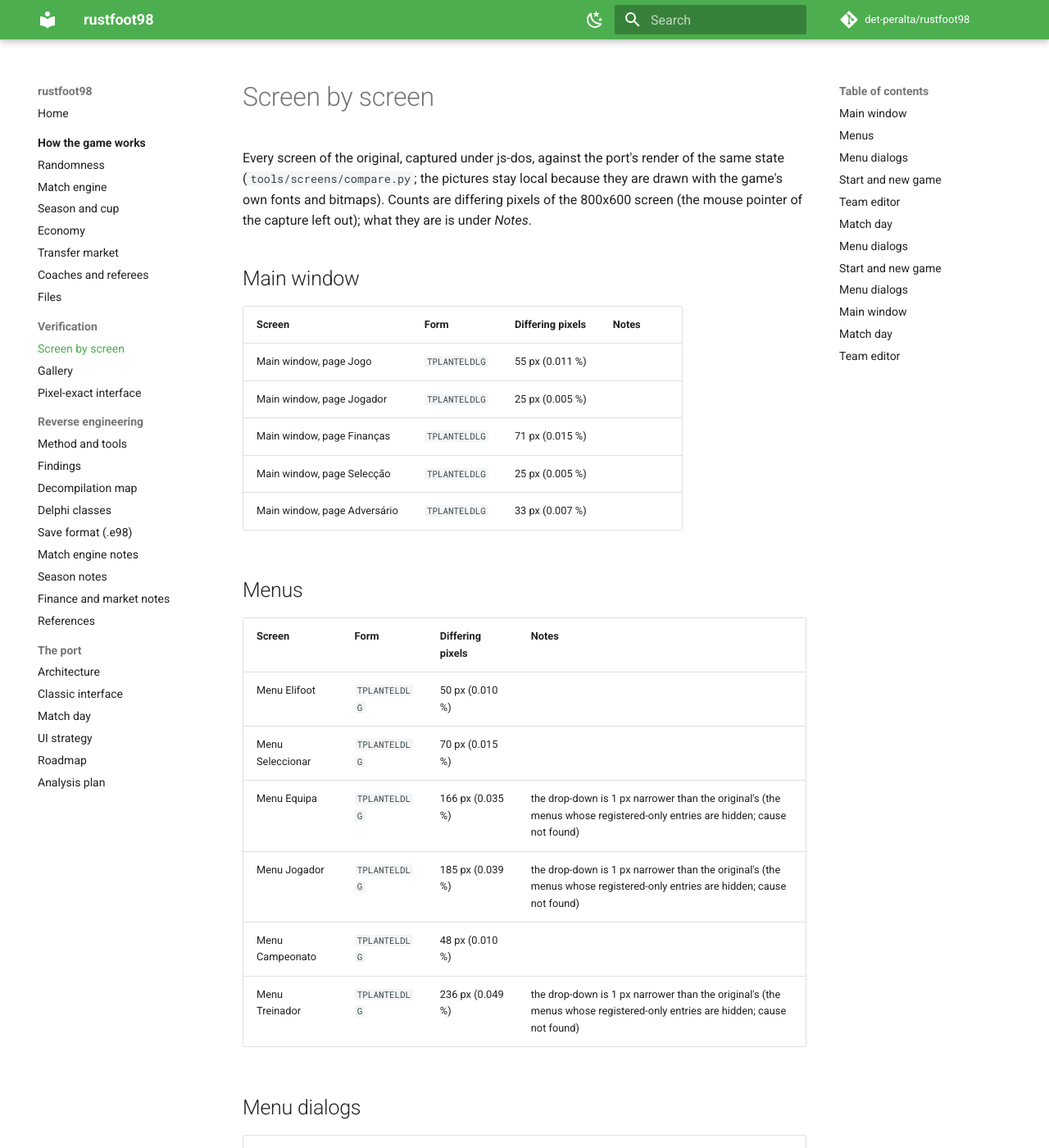
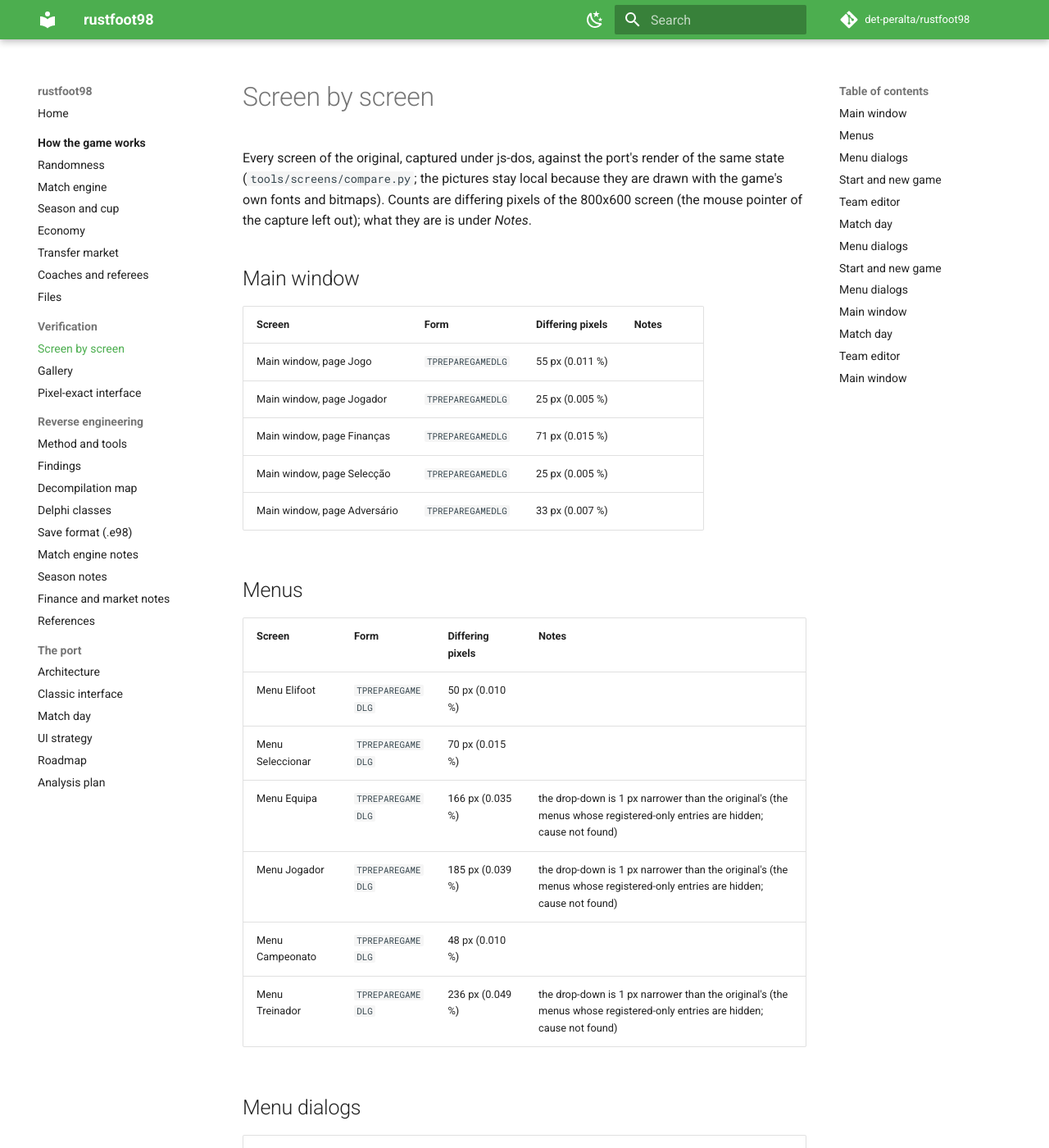
Before and after one commit to det-peralta/rustfoot98, an MkDocs documentation site: the page built from docs/verification/screens.md, in a window 1280 px wide and 1400 px high. Shown: the whole window at 82% size. Built offline with MkDocs 1.6.1 and Material for MkDocs 9.7.7, drawn with Linux system fonts in a browser that asks for light colours; comment, search, counter and statistics services are not loaded; some of the changed text lies outside the part shown.

Commit message:
Salary request: a refused offer's message has no auction sentence (1030:330e mode 2); the contract field edits at its caret
- TAskMoreSalaryDlg mode 2 is "Nem pensar! Exijo X!", two blank lines, "Aceita o aumento?" (the sentence about the
  auction belongs to the player's own demand, modes 0/1); checked on a capture of the original.
- The contract's salary field has a caret (it opens at the start, as the original's): digits insert, Backspace and
  Delete remove, the arrows move it; classic_shot key:Delete.
- An edit's or spin edit's caret is not drawn while its window is under a dialog.
- Catalogue: the low offer and the refusal; the main window's form is TPREPAREGAMEDLG.

Co-Authored-By: Claude Opus 5.5 <noreply@anthropic.com>

```diff
--- a/docs/verification/screens.md
+++ b/docs/verification/screens.md
@@ -7,22 +7,22 @@ Every screen of the original, captured under js-dos, against the port's render o
 
 | Screen | Form | Differing pixels | Notes |
 |---|---|---|---|
-| Main window, page Jogo | `TPLANTELDLG` | 55 px (0.011 %) |  |
-| Main window, page Jogador | `TPLANTELDLG` | 25 px (0.005 %) |  |
-| Main window, page Finanças | `TPLANTELDLG` | 71 px (0.015 %) |  |
-| Main window, page Selecção | `TPLANTELDLG` | 25 px (0.005 %) |  |
-| Main window, page Adversário | `TPLANTELDLG` | 33 px (0.007 %) |  |
+| Main window, page Jogo | `TPREPAREGAMEDLG` | 55 px (0.011 %) |  |
+| Main window, page Jogador | `TPREPAREGAMEDLG` | 25 px (0.005 %) |  |
+| Main window, page Finanças | `TPREPAREGAMEDLG` | 71 px (0.015 %) |  |
+| Main window, page Selecção | `TPREPAREGAMEDLG` | 25 px (0.005 %) |  |
+| Main window, page Adversário | `TPREPAREGAMEDLG` | 33 px (0.007 %) |  |
 
 ## Menus
 
 | Screen | Form | Differing pixels | Notes |
 |---|---|---|---|
-| Menu Elifoot | `TPLANTELDLG` | 50 px (0.010 %) |  |
-| Menu Seleccionar | `TPLANTELDLG` | 70 px (0.015 %) |  |
-| Menu Equipa | `TPLANTELDLG` | 166 px (0.035 %) | the drop-down is 1 px narrower than the original's (the menus whose registered-only entries are hidden; cause not found) |
-| Menu Jogador | `TPLANTELDLG` | 185 px (0.039 %) | the drop-down is 1 px narrower than the original's (the menus whose registered-only entries are hidden; cause not found) |
-| Menu Campeonato | `TPLANTELDLG` | 48 px (0.010 %) |  |
-| Menu Treinador | `TPLANTELDLG` | 236 px (0.049 %) | the drop-down is 1 px narrower than the original's (the menus whose registered-only entries are hidden; cause not found) |
+| Menu Elifoot | `TPREPAREGAMEDLG` | 50 px (0.010 %) |  |
+| Menu Seleccionar | `TPREPAREGAMEDLG` | 70 px (0.015 %) |  |
+| Menu Equipa | `TPREPAREGAMEDLG` | 166 px (0.035 %) | the drop-down is 1 px narrower than the original's (the menus whose registered-only entries are hidden; cause not found) |
+| Menu Jogador | `TPREPAREGAMEDLG` | 185 px (0.039 %) | the drop-down is 1 px narrower than the original's (the menus whose registered-only entries are hidden; cause not found) |
+| Menu Campeonato | `TPREPAREGAMEDLG` | 48 px (0.010 %) |  |
+| Menu Treinador | `TPREPAREGAMEDLG` | 236 px (0.049 %) | the drop-down is 1 px narrower than the original's (the menus whose registered-only entries are hidden; cause not found) |
 
 ## Menu dialogs
 
@@ -113,10 +113,10 @@ Every screen of the original, captured under js-dos, against the port's render o
 
 | Screen | Form | Differing pixels | Notes |
 |---|---|---|---|
-| A player selected, page Jogo | `TPLANTELDLG` | 64 px (0.013 %) |  |
-| A player selected, page Jogador | `TPLANTELDLG` | 64 px (0.013 %) |  |
-| Renovar contrato (the player's page) | `TPLANTELDLG` | 342 px (0.071 %) |  |
-| Jogador › Vender | `TPLANTELDLG` | 42 px (0.009 %) |  |
+| A player selected, page Jogo | `TPREPAREGAMEDLG` | 64 px (0.013 %) |  |
+| A player selected, page Jogador | `TPREPAREGAMEDLG` | 64 px (0.013 %) |  |
+| Renovar contrato (the player's page) | `TPREPAREGAMEDLG` | 342 px (0.071 %) |  |
+| Jogador › Vender | `TPREPAREGAMEDLG` | 42 px (0.009 %) |  |
 
 ## Match day
 
@@ -137,3 +137,10 @@ Every screen of the original, captured under js-dos, against the port's render o
 | New team made (the flag's hint) | `TEDITOR_MAIN` | 249 px (0.052 %) |  |
 | Gravar equipa | `TSAVETEAMDLG` | 291 px (0.061 %) |  |
 | The team cannot be saved | `TCANTSAVETEAMDLG` | 232 px (0.048 %) |  |
+
+## Main window
+
+| Screen | Form | Differing pixels | Notes |
+|---|---|---|---|
+| Renovar contrato, a low offer typed | `TPREPAREGAMEDLG` | 335 px (0.070 %) |  |
+| The player refuses the offer (Actualização de Salário) | `TASKMORESALARYDLG` | 274 px (0.057 %) |  |
```
Also changed, not shown: docs/verification/gallery.md (+33 -15 lines), 5 other files.
